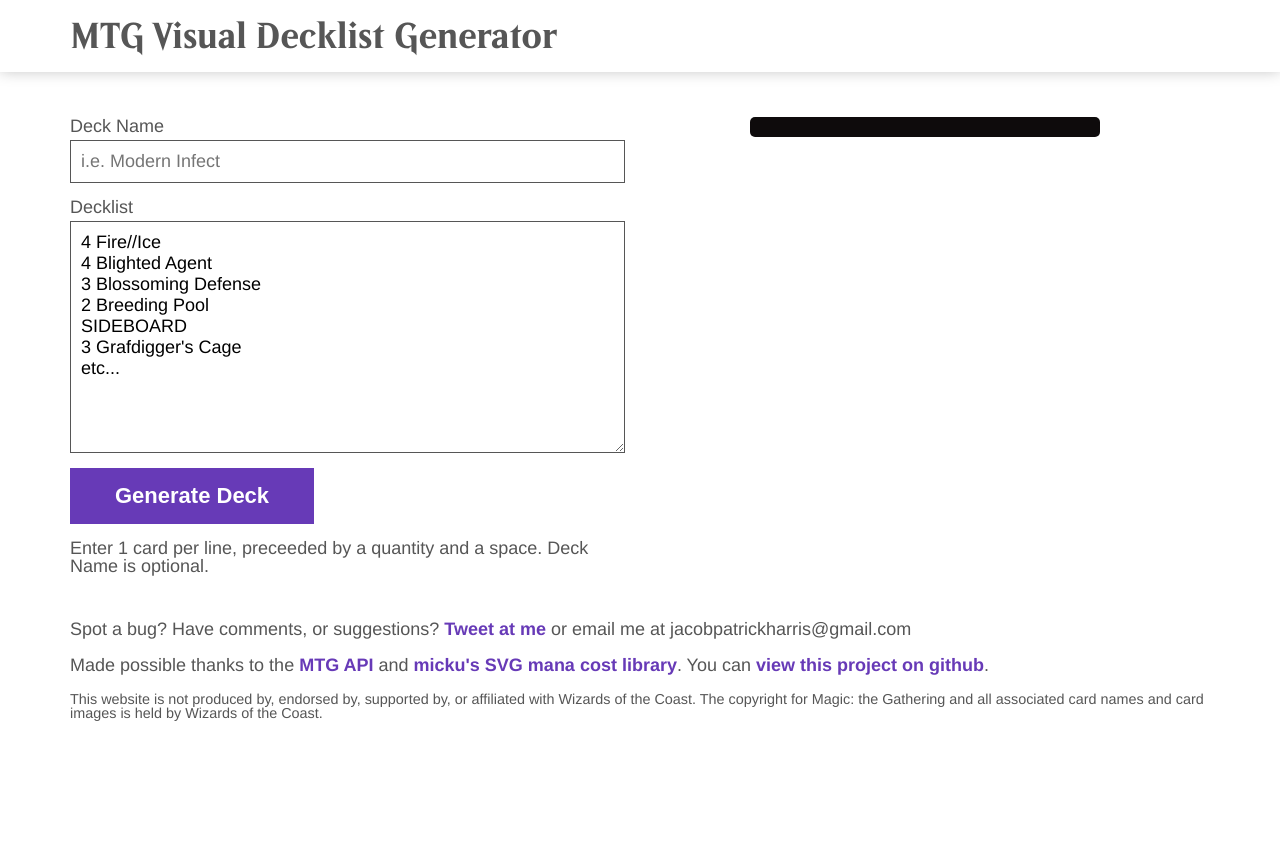
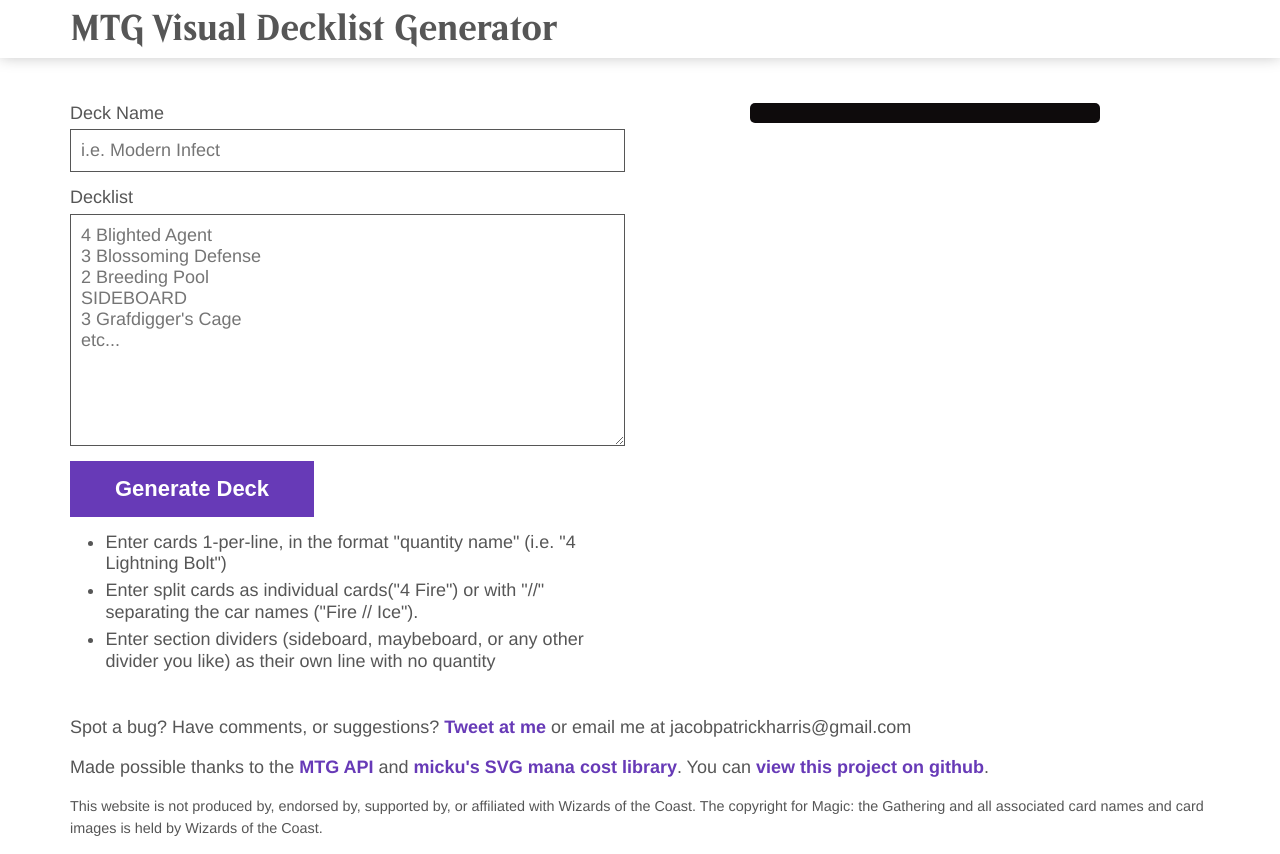
Before and after one commit to ahoy1/visual-decklist, a PHP site: page / in a window 1280 px wide. Before the commit the page ends 721 px from the top, so only its background shows below. Run offline with PHP 8.4, Linux system fonts and the light colour scheme; some libraries are stand-ins or nearby versions.

Commit message:
update landing page instructions

```diff
--- a/css/styles.css
+++ b/css/styles.css
@@ -61,6 +61,7 @@
 
 body{
   font-size: 18px;
+  line-height: 1.2em;
   margin:0;
 	font-family: 'helvetica neue', arial, sans-serif;
   display: flex;
@@ -117,6 +118,15 @@
 
 a:hover, a:active, a:focus{
   color:#512DA8;
+}
+
+ul {
+  list-style: disc;
+  padding-left: 30px;
+}
+
+ul li{
+  margin: 0.3em;
 }
 
 #button {
@@ -185,7 +195,6 @@
 .please-wait{
   text-align: center;
 }
-
 
 .card{
 	padding: 0 10px;
--- a/index.html
+++ b/index.html
@@ -24,15 +24,13 @@
 2 Breeding Pool
 SIDEBOARD
 3 Grafdigger's Cage
-etc...">4 Fire//Ice
-4 Blighted Agent
-3 Blossoming Defense
-2 Breeding Pool
-SIDEBOARD
-3 Grafdigger's Cage
-etc...</textarea>
+etc..."></textarea>
 							<button id="button">Generate Deck</button>
-							<p>Enter 1 card per line, preceeded by a quantity and a space. Deck Name is optional.</p>
+							<ul>
+								<li>Enter cards 1-per-line, in the format "quantity name" (i.e. "4 Lightning Bolt")</li>
+								<li>Enter split cards as individual cards("4 Fire") or with "//" separating the car names ("Fire // Ice").</li>
+								<li>Enter section dividers (sideboard, maybeboard, or any other divider you like) as their own line with no quantity</li>
+							</ul>
 					  </div>
 					</div>
 					<div class="col col-right">
```
